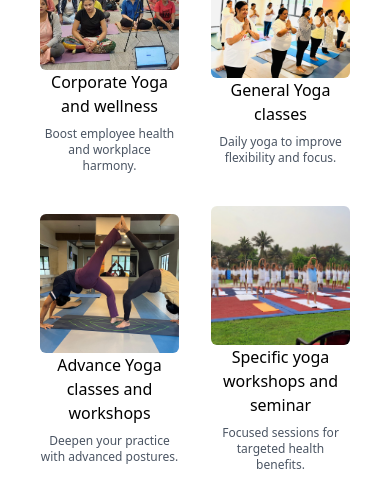
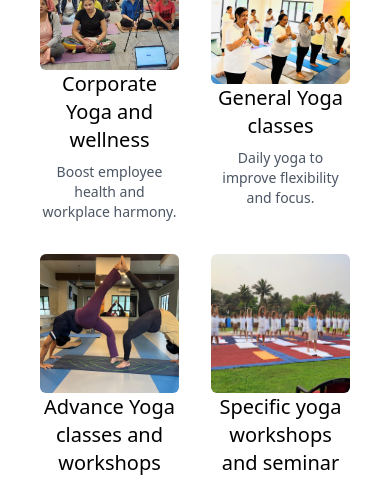
Before and after one commit to PremRaj99/Yogalife-Kolkata, a React (Vite) app in the folder client/: page /program in a window 390 px wide. Shown: the part 355-842 px from the top of the page. Built offline with nearby package versions, Linux system fonts and the light colour scheme.

Commit message:
add more image

```diff
--- a/client/src/pages/Programs.jsx
+++ b/client/src/pages/Programs.jsx
@@ -22,8 +22,10 @@ export default function Programs() {
                 className="aspect-square object-cover rounded-md"
                 alt=""
               />
-              <h2 className="md:text-xl font-medium mb-2">{item.title}</h2>
-              <p className="text-xs text-gray-600">{item.description}</p>
+              <h2 className="text-xl font-medium mb-2">{item.title}</h2>
+              <p className="max-w-[30ch] text-sm text-gray-600">
+                {item.description}
+              </p>
             </div>
           ))}
         </div>
```
Also changed, not shown: client/public/retreatImages/arunachal.jpg (added), client/public/retreatImages/rajasthan.jpg (added).
